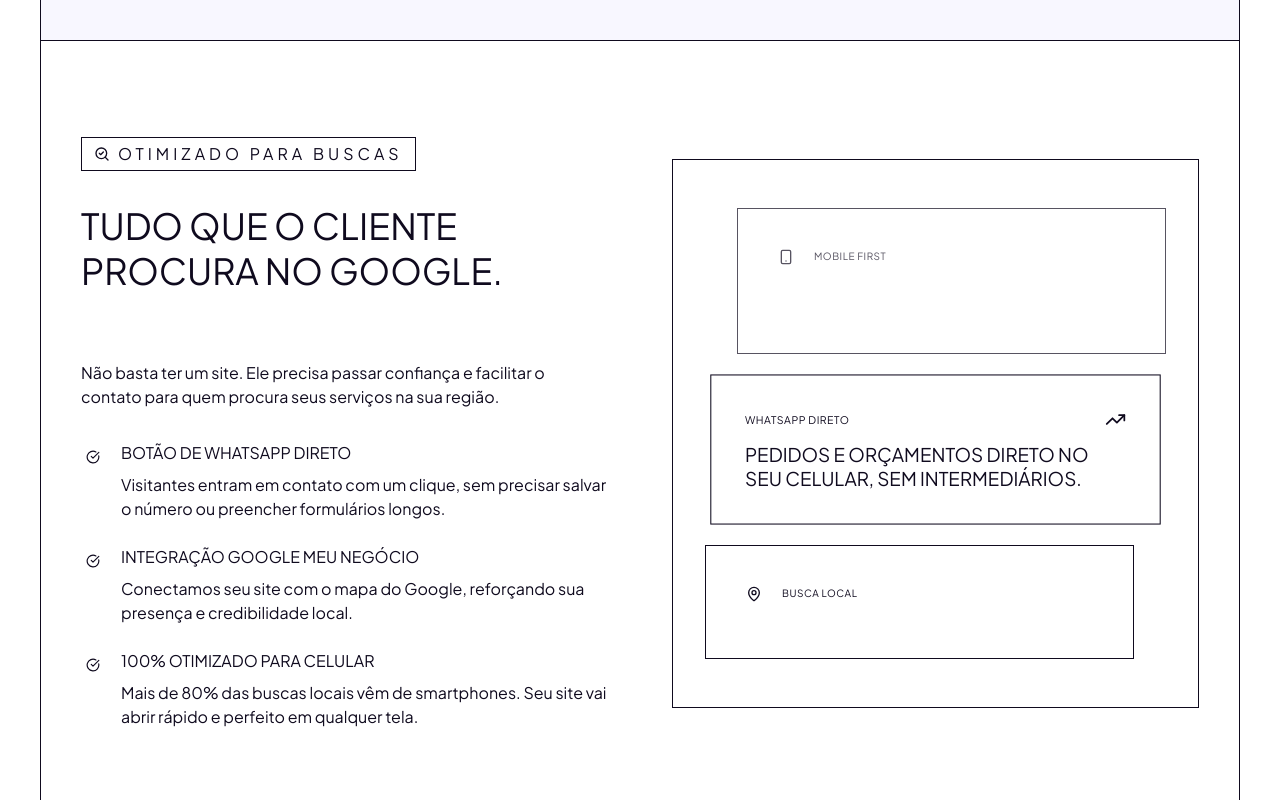
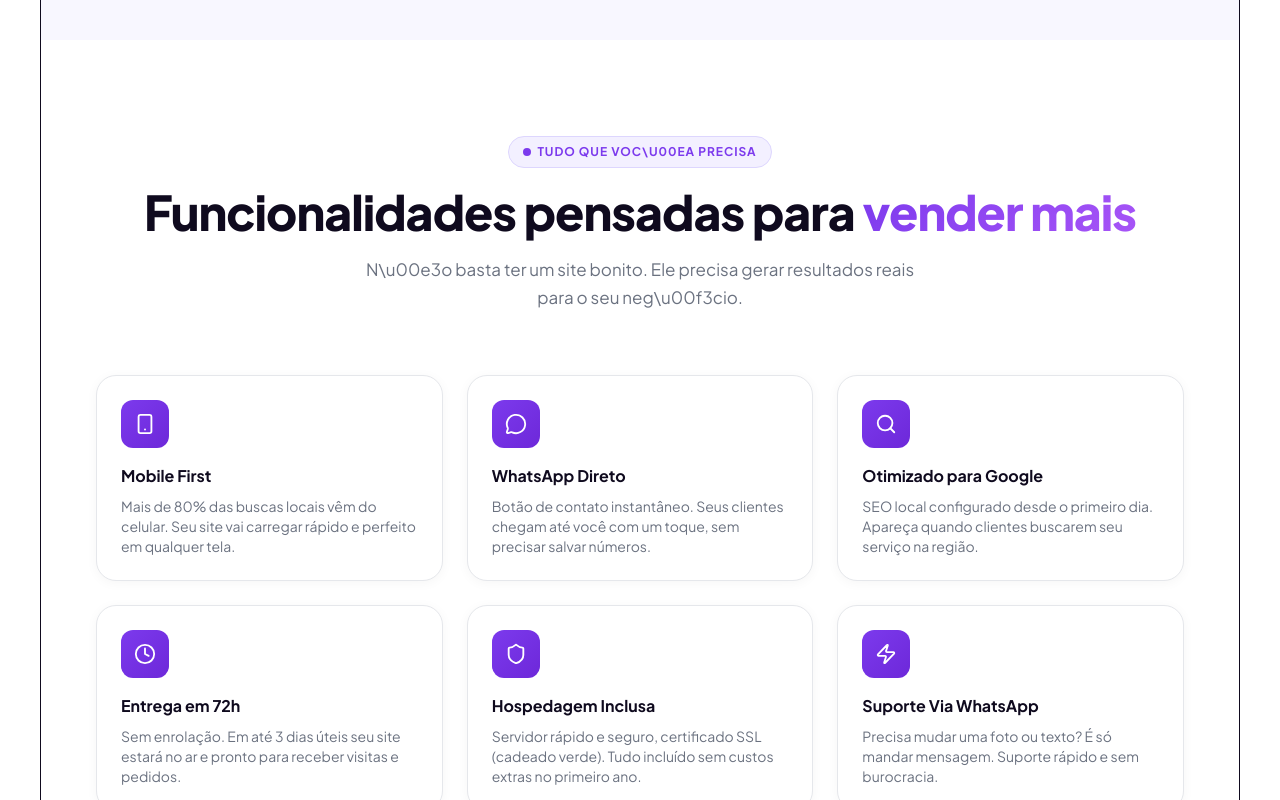
Before and after one commit to faelscarpato/siterapido, a React (Vite) app: page / in a window 1280 px wide. Shown: the part 2380-3180 px from the top of the page. Built offline with nearby package versions, Linux system fonts and the light colour scheme.

Commit message:
Revamp Features component with new icons and layout
Updated features section with new icons and descriptions, and modified layout for better presentation.

```diff
--- a/src/components/Features.tsx
+++ b/src/components/Features.tsx
@@ -1,105 +1,75 @@
 import React from 'react';
-import { CheckCircle, SearchCheck, Smartphone, MapPin, TrendingUp } from 'lucide-react';
+import { Smartphone, MessageCircle, Search, Clock, Shield, Zap } from 'lucide-react';
+
+const features = [
+  {
+    icon: Smartphone,
+    title: 'Mobile First',
+    desc: 'Mais de 80% das buscas locais v\u00eam do celular. Seu site vai carregar r\u00e1pido e perfeito em qualquer tela.',
+  },
+  {
+    icon: MessageCircle,
+    title: 'WhatsApp Direto',
+    desc: 'Bot\u00e3o de contato instant\u00e2neo. Seus clientes chegam at\u00e9 voc\u00ea com um toque, sem precisar salvar n\u00fameros.',
+  },
+  {
+    icon: Search,
+    title: 'Otimizado para Google',
+    desc: 'SEO local configurado desde o primeiro dia. Apare\u00e7a quando clientes buscarem seu servi\u00e7o na regi\u00e3o.',
+  },
+  {
+    icon: Clock,
+    title: 'Entrega em 72h',
+    desc: 'Sem enrola\u00e7\u00e3o. Em at\u00e9 3 dias \u00fateis seu site estar\u00e1 no ar e pronto para receber visitas e pedidos.',
+  },
+  {
+    icon: Shield,
+    title: 'Hospedagem Inclusa',
+    desc: 'Servidor r\u00e1pido e seguro, certificado SSL (cadeado verde). Tudo inclu\u00eddo sem custos extras no primeiro ano.',
+  },
+  {
+    icon: Zap,
+    title: 'Suporte Via WhatsApp',
+    desc: 'Precisa mudar uma foto ou texto? \u00c9 s\u00f3 mandar mensagem. Suporte r\u00e1pido e sem burocracia.',
+  },
+];
 
 export function Features() {
   return (
-    <section className="py-24 bg-surface border-t border-outline text-on-surface" id="funcionalidades">
-      <div className="mx-auto px-6 sm:px-10 grid grid-cols-1 lg:grid-cols-2 gap-16 items-center">
-        <div className="space-y-8">
-          <div className="inline-flex items-center gap-2 px-3 py-1 bg-surface border border-outline text-primary font-label-caps text-label-caps tracking-[4px]">
-            <SearchCheck size={16} />
-            OTIMIZADO PARA BUSCAS
+    <section className="py-24" id="funcionalidades" style={{ background: '#FFFFFF' }}>
+      <div className="max-w-6xl mx-auto px-5 sm:px-8">
+        {/* Header */}
+        <div className="text-center mb-16">
+          <div className="section-label inline-flex mb-4">
+            <span style={{ width: 8, height: 8, borderRadius: '50%', background: '#7C3AED', display: 'inline-block' }} />
+            Tudo que voc\u00ea precisa
           </div>
-
-          <h2 className="font-display-lg text-display-lg-mobile text-4xl md:text-headline-xl leading-tight uppercase text-on-surface ">
-            TUDO QUE O CLIENTE PROCURA NO <span className="text-primary">GOOGLE</span>.
+          <h2 className="section-title mb-4">
+            Funcionalidades pensadas para <span className="highlight">vender mais</span>
           </h2>
-          <div className="w-24 h-1 bg-primary"></div>
-
-          <p className="font-body-lg text-body-lg text-on-surface-variant">
-            Não basta ter um site. Ele precisa passar confiança e facilitar o contato para quem procura seus serviços na sua região.
+          <p className="section-subtitle mx-auto">
+            N\u00e3o basta ter um site bonito. Ele precisa gerar resultados reais para o seu neg\u00f3cio.
           </p>
-
-          <ul className="space-y-6">
-            <li className="flex items-start gap-4">
-              <div className="mt-1 w-6 h-6 rounded-full bg-primary flex items-center justify-center shrink-0">
-                <CheckCircle className="text-on-primary" size={14} />
-              </div>
-              <div>
-                <h4 className="font-headline-lg text-headline-lg-mobile text-on-surface uppercase mb-2">Botão de WhatsApp Direto</h4>
-                <p className="font-body-md text-body-md text-on-surface-variant">
-                  Visitantes entram em contato com um clique, sem precisar salvar o número ou preencher formulários longos.
-                </p>
-              </div>
-            </li>
-            <li className="flex items-start gap-4">
-              <div className="mt-1 w-6 h-6 rounded-full bg-primary flex items-center justify-center shrink-0">
-                <CheckCircle className="text-on-primary" size={14} />
-              </div>
-              <div>
-                <h4 className="font-headline-lg text-headline-lg-mobile text-on-surface uppercase mb-2">Integração Google Meu Negócio</h4>
-                <p className="font-body-md text-body-md text-on-surface-variant">
-                  Conectamos seu site com o mapa do Google, reforçando sua presença e credibilidade local.
-                </p>
-              </div>
-            </li>
-            <li className="flex items-start gap-4">
-              <div className="mt-1 w-6 h-6 rounded-full bg-primary flex items-center justify-center shrink-0">
-                <CheckCircle className="text-on-primary" size={14} />
-              </div>
-              <div>
-                <h4 className="font-headline-lg text-headline-lg-mobile text-on-surface uppercase mb-2">100% Otimizado para Celular</h4>
-                <p className="font-body-md text-body-md text-on-surface-variant">
-                  Mais de 80% das buscas locais vêm de smartphones. Seu site vai abrir rápido e perfeito em qualquer tela.
-                </p>
-              </div>
-            </li>
-          </ul>
         </div>
 
-        <div className="relative bg-surface p-6 sm:p-12 border border-outline overflow-hidden">
-          <div className="space-y-6">
-            <div className="p-6 sm:p-8 bg-background border border-outline translate-x-4 animate-pulse">
-              <div className="flex items-center gap-3 mb-2">
-                <div className="w-8 h-8 bg-primary flex items-center justify-center">
-                  <Smartphone className="text-on-primary" size={16} />
-                </div>
-                <span className="text-on-surface-variant font-label-caps text-[10px] sm:text-label-caps uppercase tracking-wider">
-                  MOBILE FIRST
-                </span>
+        {/* Features grid */}
+        <div className="grid sm:grid-cols-2 lg:grid-cols-3 gap-6">
+          {features.map((f, i) => (
+            <div key={i} className="card p-6">
+              <div
+                className="w-12 h-12 rounded-xl flex items-center justify-center mb-4"
+                style={{ background: 'linear-gradient(135deg, #7C3AED, #6D28D9)' }}
+              >
+                <f.icon size={22} color="white" />
               </div>
-              <div className="h-4 bg-surface-bright w-3/4 mb-2"></div>
-              <div className="h-4 bg-surface-bright w-1/2"></div>
-            </div>
-
-            <div className="p-6 sm:p-8 bg-primary border border-outline md:scale-105 relative z-10">
-              <div className="flex items-center justify-between mb-3">
-                <span className="text-on-primary font-label-caps text-[10px] sm:text-label-caps uppercase tracking-wider">
-                  WHATSAPP DIRETO
-                </span>
-                <TrendingUp className="text-on-primary" size={20} />
-              </div>
-              <p className="font-headline-lg text-lg sm:text-headline-lg-mobile text-on-primary uppercase leading-tight">
-                PEDIDOS E ORÇAMENTOS DIRETO NO SEU CELULAR, SEM INTERMEDIÁRIOS.
+              <h3 className="font-bold text-base mb-2" style={{ color: '#0F0A1E' }}>
+                {f.title}
+              </h3>
+              <p className="text-sm" style={{ color: '#6B7280' }}>
+                {f.desc}
               </p>
             </div>
-
-            <div className="p-6 sm:p-8 bg-background border border-outline -translate-x-4">
-              <div className="flex items-center gap-3 mb-2">
-                <div className="w-8 h-8 bg-surface-bright flex items-center justify-center">
-                  <MapPin className="text-on-surface" size={16} />
-                </div>
-                <span className="text-on-surface-variant font-label-caps text-[10px] sm:text-label-caps uppercase tracking-wider">
-                  BUSCA LOCAL
-                </span>
-              </div>
-              <div className="flex gap-2">
-                <div className="h-2 bg-surface-bright w-20"></div>
-                <div className="h-2 bg-surface-bright w-12"></div>
-                <div className="h-2 bg-surface-bright w-24"></div>
-              </div>
-            </div>
-          </div>
+          ))}
         </div>
       </div>
     </section>
```
